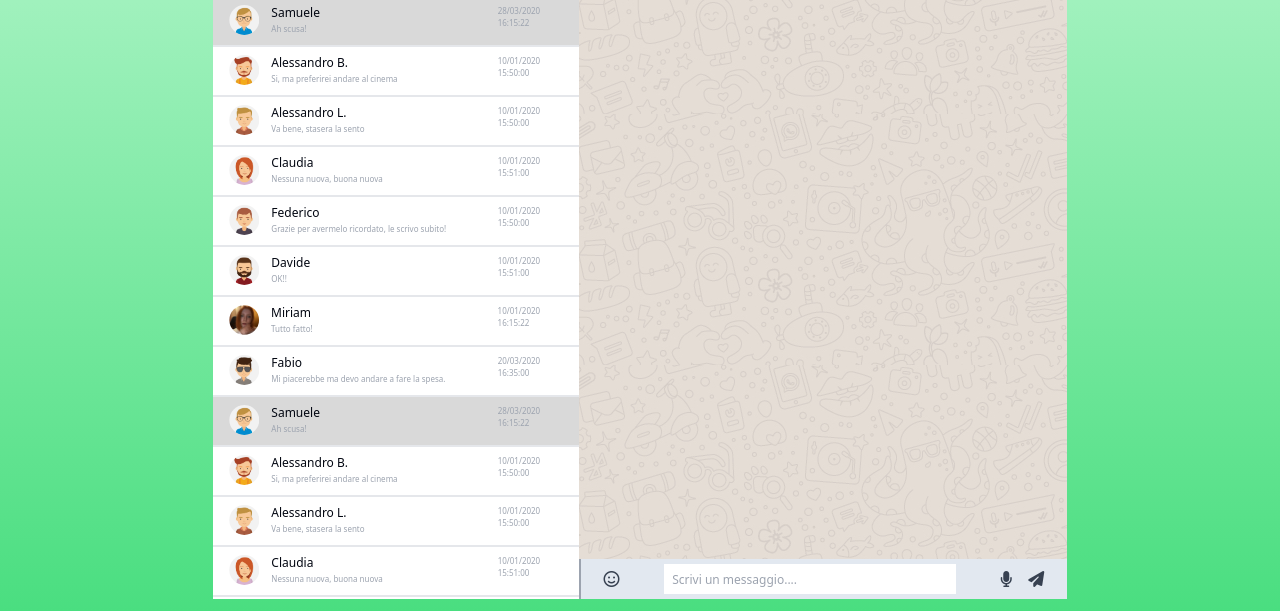
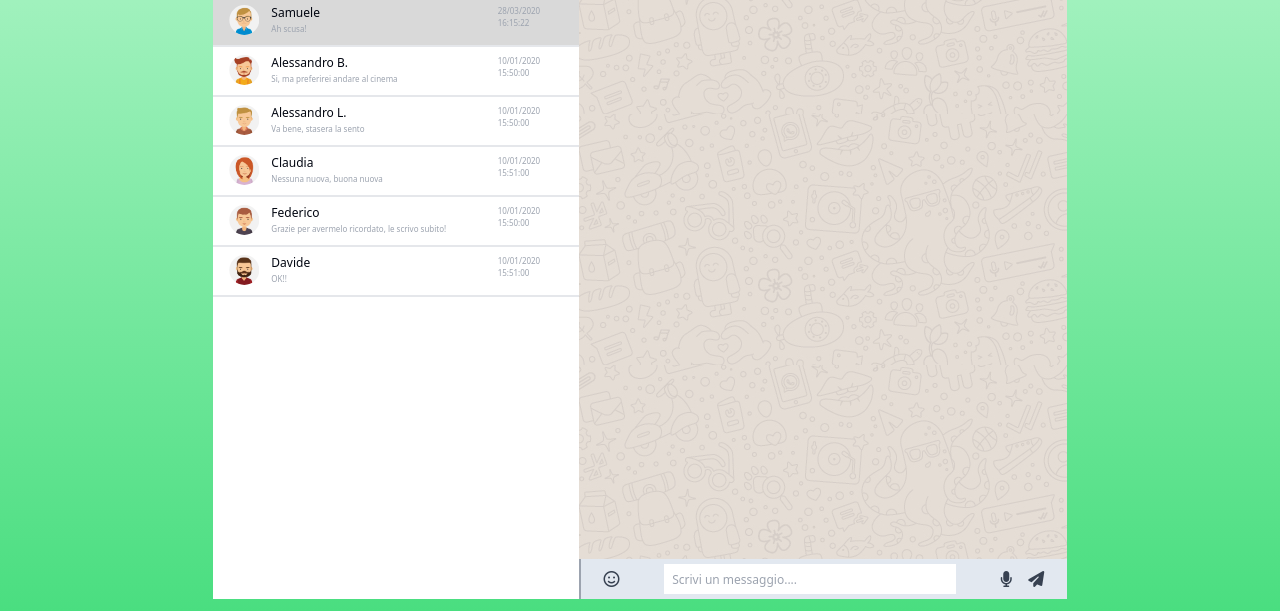
Before and after one commit to AlessandroCampo/vue-boolzapp, a plain HTML site: page index.html in a window 1280 px wide. Shown: the part 189-800 px from the top of the page. Drawn offline with nearby package versions, Linux system fonts and the light colour scheme.

Commit message:
fix: both v-shows showign at the same time

```diff
--- a/index.html
+++ b/index.html
@@ -53,7 +53,7 @@
                     <div class="chat-left flex gap-3 py-2 px-4 border-b-2 cursor-pointer"
                         v-for="(contact, index) in contacts" :class="index === activeChat? 'active' : ''"
                         @click="changeChat(index)"
-                        v-show="contact.name.toLowerCase().includes(searchString) || contact.name.toLowerCase().startsWith(searchString.toLowerCase())">
+                        v-show="searchString && contact.name.toLowerCase().includes(searchString) || searchString && contact.name.toLowerCase().startsWith(searchString.toLowerCase())">
                         <img :src="contact.avatar" alt="" class="avatar">
                         <div class="user-info text-xs flex flex-col w-3/4">
                             <span class="user-name text-gray-950">
```
